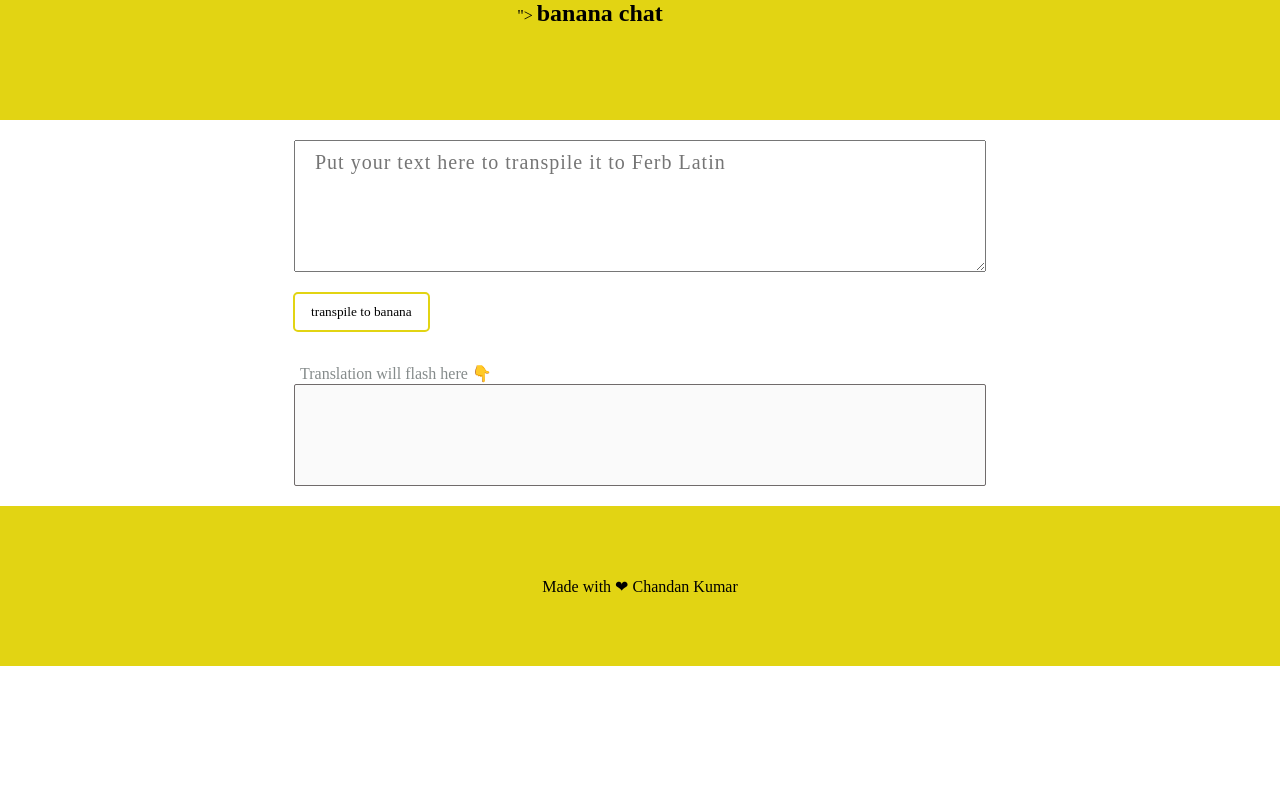
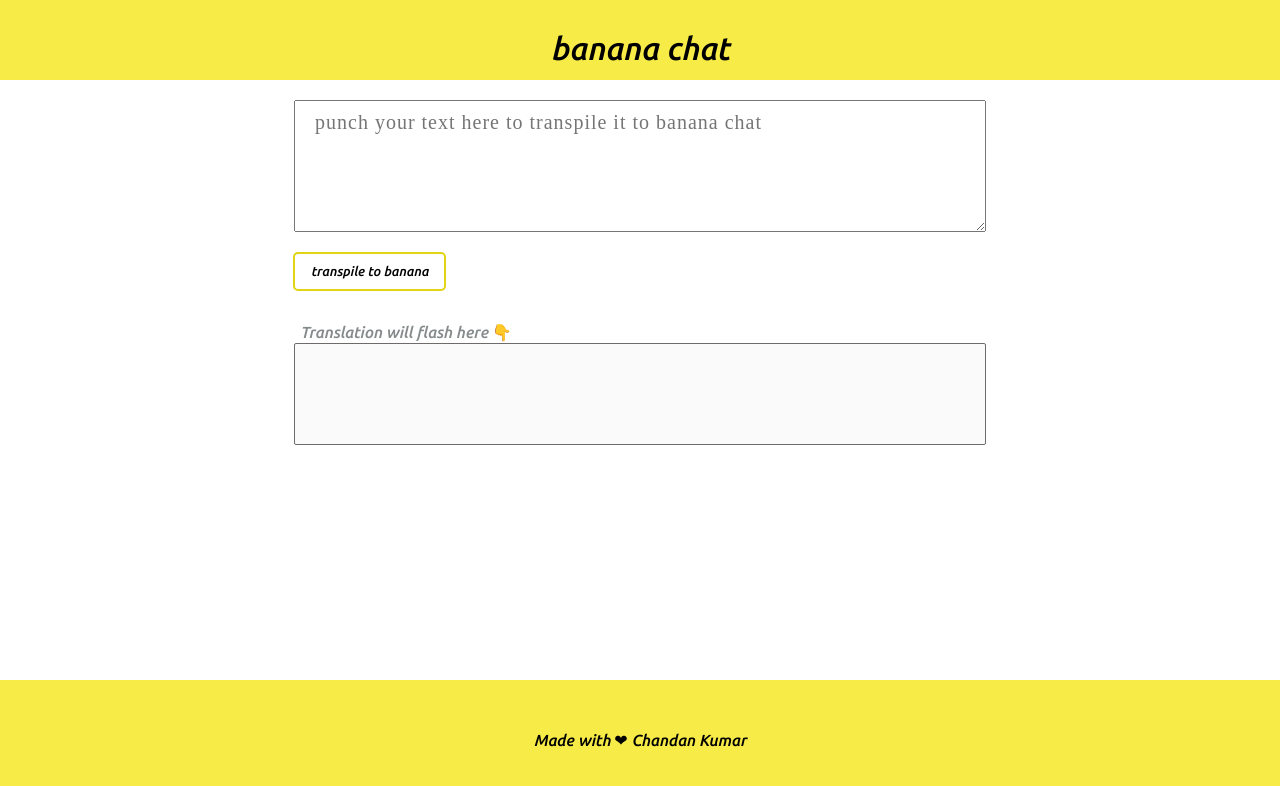
Before and after one commit to ChandanPk/mark-six, a plain HTML site: page index.html in a window 1280 px wide. Drawn offline with Linux system fonts and the light colour scheme; a web font is replaced by a local one.

Commit message:
complete project

```diff
--- a/index.html
+++ b/index.html
@@ -11,14 +11,14 @@
 
 <body>
     <div class="header">
-        <div class="child">">
-            <h2>banana chat</h2>
+        <div class="child">
+            <h6>banana chat</h6>
         </div>
 
     </div>
 
     <div class="parent">
-        <textarea name="q" id="input-area" placeholder="Put your text here to transpile it to Ferb Latin"></textarea>
+        <textarea name="q" id="input-area" placeholder="punch your text here to transpile it to banana chat"></textarea>
         <button>transpile to banana</button><br>
         <p id="output-pointer">Translation will flash here 👇</p>
         <textarea disabled name="r" id="output-area"></textarea>
--- a/index.js
+++ b/index.js
@@ -0,0 +1,21 @@
+const inputArea = document.querySelector('#input-area');
+const outputArea = document.querySelector('#output-area');
+
+
+document.querySelector('button').addEventListener('click', ()=> {
+    console.log();
+    let url = "https://api.funtranslations.com/translate/minion.json/?text=" + inputArea.value
+    fetch(url)
+    .then(res => res.json())
+    .then(result => {
+        console.log(result);
+        if (result.error) {
+            inputArea.value = result.error.message;
+        }else {
+            outputArea.value = result.contents.translated
+        }
+
+    })
+
+
+})
--- a/styles.css
+++ b/styles.css
@@ -1,10 +1,9 @@
-@import url("https://fonts.googleapis.com/css2?family=Mate+SC&display=swap");
+@import url('https://fonts.googleapis.com/css2?family=Ubuntu:ital,wght@1,500&display=swap');
 
 
 body,
 * {
-  font-family: "Mate SC", serif;
-  margin: 0;
+    font-family: 'Ubuntu', sans-serif;  margin: 0;
   padding: 0;
 }
 
@@ -52,41 +51,47 @@ button:hover {
   cursor: pointer;
   transition: 200ms;
   border: 2px solid white;
-  background-color: rgb(248, 232, 7);
+  background-color: rgb(247, 235, 71);
 }
 
 /* Headers & Footer Styles */
 
 .header {
-  height: 120px;
+  height: 80px;
   text-align: center;
-  background-color: rgb(226, 212, 19);
+  background-color: rgb(247, 235, 71);
   color: black;
 }
 
 footer {
-  background-color: rgb(226, 212, 19);
-  height: 160px;
+  background-color: rgb(247, 235, 71);
+  height: 120px;
   text-align: center;
   display: flex;
   justify-content: center;
   align-items: center;
+  position: absolute;
+  bottom: 0px;
+  width: 100%;
 }
 
 /* basic stylings */
 
-h2 {
-  display: inline;
+h6 {
+  padding-top: 30px;
+  font-size: 2em;
+  font-weight: 100;
+
 }
 
 
-.child {
+/* .child {
   display: inline-block;
   width: 500px;
   height: 100px;
   margin: auto;
   margin-right: 100px;
-}
+} */
 
 #output-pointer {
   margin: 2rem 0 0 60px;
```
